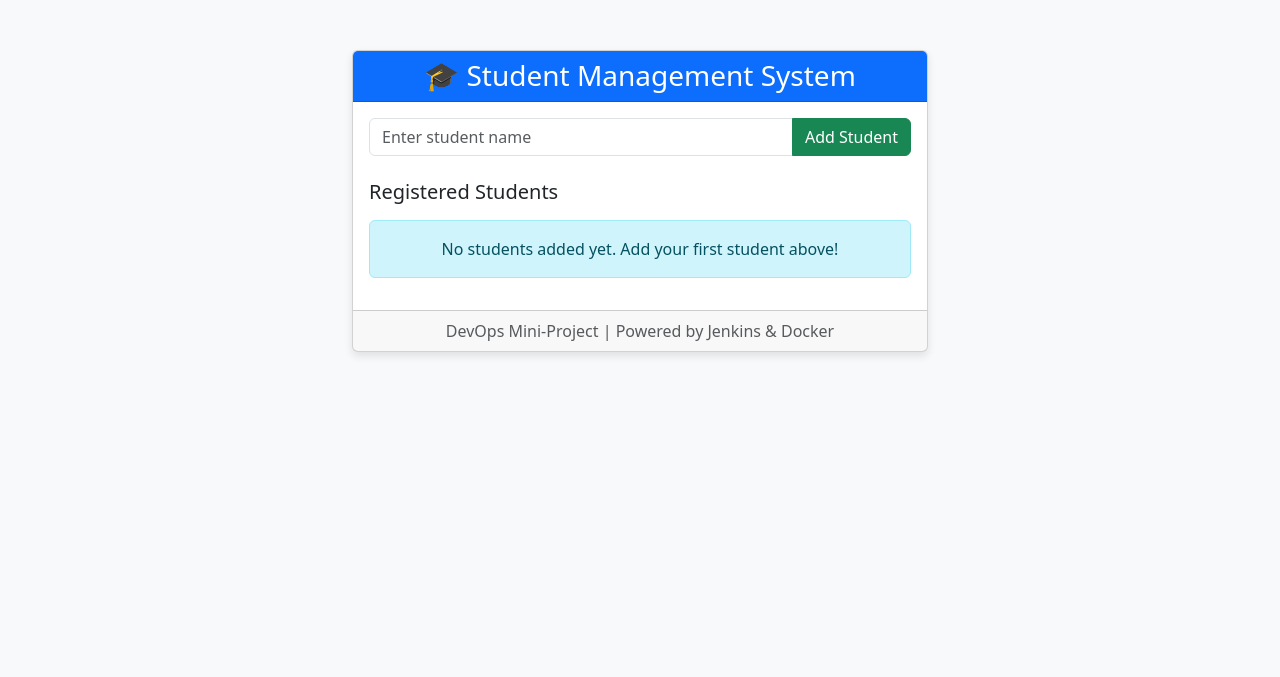
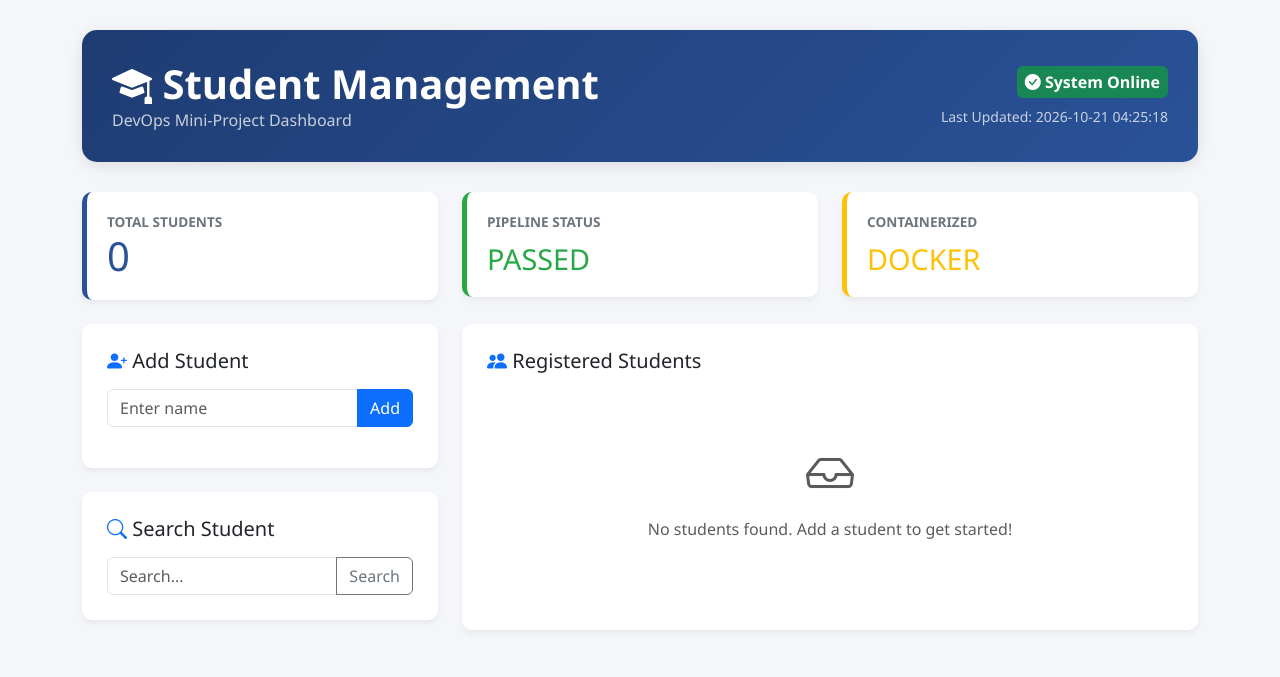
Before and after one commit to unnatichavan/student-management-devops, a Flask app: page / in a window 1280 px wide. Shown: the top 677 px of the page. Run offline with Flask 3, Linux system fonts and the light colour scheme.

Commit message:
Added dashboard features: search, live metrics, and timestamp

```diff
--- a/app.py
+++ b/app.py
@@ -1,23 +1,45 @@
 from flask import Flask, render_template, request, redirect, url_for
+from datetime import datetime
 
 app = Flask(__name__)
+
+# In-memory database
 students = []
 
 @app.route('/')
 def index():
-    return render_template('index.html', students=students)
+    # Feature: Search functionality
+    search_query = request.args.get('search', '').lower()
+    if search_query:
+        filtered_students = [s for s in students if search_query in s.lower()]
+    else:
+        filtered_students = students
+
+    # Feature: Dashboard metrics
+    total_students = len(students)
+    current_time = datetime.now().strftime("%Y-%m-%d %H:%M:%S")
+
+    return render_template('index.html',
+                           students=filtered_students,
+                           total_students=total_students,
+                           current_time=current_time,
+                           search_query=search_query)
 
 @app.route('/add', methods=['POST'])
 def add_student():
     name = request.form.get('name')
-    if name:
+    if name and name not in students:
         students.append(name)
     return redirect(url_for('index'))
 
 @app.route('/delete/<int:id>')
 def delete_student(id):
-    if 0 <= id < len(students):
-        students.pop(id)
+    # Note: Because we added search, the ID needs to match the original list
+    try:
+        student_to_delete = students[id]
+        students.remove(student_to_delete)
+    except IndexError:
+        pass
     return redirect(url_for('index'))
 
 @app.route('/health')
--- a/templates/index.html
+++ b/templates/index.html
@@ -3,59 +3,116 @@
 <head>
     <meta charset="UTF-8">
     <meta name="viewport" content="width=device-width, initial-scale=1.0">
-    <title>Student Management System</title>
-    <!-- Bootstrap CSS for professional styling -->
+    <title>Student Management Dashboard</title>
     <link href="https://cdn.jsdelivr.net/npm/bootstrap@5.3.0/dist/css/bootstrap.min.css" rel="stylesheet">
+    <link rel="stylesheet" href="https://cdn.jsdelivr.net/npm/bootstrap-icons@1.10.5/font/bootstrap-icons.css">
     <style>
-        body { background-color: #f8f9fa; }
-        .container { max-width: 600px; margin-top: 50px; }
-        .card { box-shadow: 0 4px 8px rgba(0,0,0,0.1); }
-        .delete-btn { text-decoration: none; }
+        body { background-color: #f4f6f9; font-family: 'Segoe UI', sans-serif; }
+        .dashboard-header { background: linear-gradient(135deg, #1e3c72 0%, #2a5298 100%); color: white; padding: 30px; border-radius: 15px; margin-top: 30px; margin-bottom: 30px; box-shadow: 0 4px 15px rgba(0,0,0,0.1); }
+        .stat-card { background: white; border-radius: 10px; padding: 20px; box-shadow: 0 4px 6px rgba(0,0,0,0.05); border-left: 5px solid #2a5298; }
+        .stat-card h2 { font-size: 2.5rem; color: #2a5298; margin: 0; }
+        .stat-card p { margin: 0; color: #6c757d; font-weight: 600; text-transform: uppercase; font-size: 0.85rem; }
+        .main-card { background: white; border-radius: 10px; padding: 25px; box-shadow: 0 4px 6px rgba(0,0,0,0.05); }
     </style>
 </head>
 <body>
 
-<div class="container">
-    <div class="card">
-        <div class="card-header bg-primary text-white text-center">
-            <h3 class="mb-0">🎓 Student Management System</h3>
+<div class="container pb-5">
+    <!-- Header -->
+    <div class="dashboard-header d-flex justify-content-between align-items-center">
+        <div>
+            <h1 class="fw-bold mb-0"><i class="bi bi-mortarboard-fill"></i> Student Management</h1>
+            <p class="mb-0 opacity-75">DevOps Mini-Project Dashboard</p>
         </div>
-        <div class="card-body">
+        <div class="text-end">
+            <span class="badge bg-success fs-6 p-2"><i class="bi bi-check-circle-fill"></i> System Online</span>
+            <p class="mb-0 mt-2 small opacity-75">Last Updated: {{ current_time }}</p>
+        </div>
+    </div>
 
-            <!-- Add Student Form -->
-            <form action="/add" method="POST" class="mb-4">
-                <div class="input-group">
-                    <input type="text" name="name" class="form-control" placeholder="Enter student name" required>
-                    <button type="submit" class="btn btn-success">Add Student</button>
-                </div>
-            </form>
+    <!-- Dashboard Metrics -->
+    <div class="row mb-4">
+        <div class="col-md-4">
+            <div class="stat-card">
+                <p>Total Students</p>
+                <h2>{{ total_students }}</h2>
+            </div>
+        </div>
+        <div class="col-md-4">
+            <div class="stat-card" style="border-left-color: #28a745;">
+                <p>Pipeline Status</p>
+                <h2 style="color: #28a745; font-size: 1.8rem; margin-top: 10px;">PASSED</h2>
+            </div>
+        </div>
+        <div class="col-md-4">
+            <div class="stat-card" style="border-left-color: #ffc107;">
+                <p>Containerized</p>
+                <h2 style="color: #ffc107; font-size: 1.8rem; margin-top: 10px;">DOCKER</h2>
+            </div>
+        </div>
+    </div>
 
-            <!-- Student List -->
-            <h5 class="mb-3">Registered Students</h5>
+    <div class="row">
+        <!-- Add Student & Search -->
+        <div class="col-md-4">
+            <div class="main-card mb-4">
+                <h5 class="mb-3"><i class="bi bi-person-plus-fill text-primary"></i> Add Student</h5>
+                <form action="/add" method="POST">
+                    <div class="input-group mb-3">
+                        <input type="text" name="name" class="form-control" placeholder="Enter name" required>
+                        <button class="btn btn-primary" type="submit">Add</button>
+                    </div>
+                </form>
+            </div>
 
-            {% if students %}
-                <ul class="list-group">
-                    {% for student in students %}
-                    <li class="list-group-item d-flex justify-content-between align-items-center">
-                        <span>{{ student }}</span>
-                        <a href="/delete/{{ loop.index0 }}" class="btn btn-sm btn-danger delete-btn">Delete</a>
-                    </li>
-                    {% endfor %}
-                </ul>
-            {% else %}
-                <div class="alert alert-info text-center" role="alert">
-                    No students added yet. Add your first student above!
-                </div>
-            {% endif %}
+            <div class="main-card">
+                <h5 class="mb-3"><i class="bi bi-search text-primary"></i> Search Student</h5>
+                <form action="/" method="GET">
+                    <div class="input-group">
+                        <input type="text" name="search" class="form-control" placeholder="Search..." value="{{ search_query }}">
+                        <button class="btn btn-outline-secondary" type="submit">Search</button>
+                    </div>
+                </form>
+            </div>
+        </div>
 
-        </div>
-        <div class="card-footer text-muted text-center">
-            DevOps Mini-Project | Powered by Jenkins & Docker
+        <!-- Student List -->
+        <div class="col-md-8">
+            <div class="main-card">
+                <h5 class="mb-3"><i class="bi bi-people-fill text-primary"></i> Registered Students</h5>
+                {% if students %}
+                    <table class="table table-hover align-middle">
+                        <thead class="table-light">
+                            <tr>
+                                <th>#</th>
+                                <th>Name</th>
+                                <th class="text-end">Action</th>
+                            </tr>
+                        </thead>
+                        <tbody>
+                            {% for student in students %}
+                            <tr>
+                                <td>{{ loop.index }}</td>
+                                <td class="fw-bold">{{ student }}</td>
+                                <td class="text-end">
+                                    <a href="/delete/{{ loop.index0 }}" class="btn btn-sm btn-outline-danger">
+                                        <i class="bi bi-trash"></i> Delete
+                                    </a>
+                                </td>
+                            </tr>
+                            {% endfor %}
+                        </tbody>
+                    </table>
+                {% else %}
+                    <div class="text-center py-5">
+                        <i class="bi bi-inbox text-muted" style="font-size: 3rem;"></i>
+                        <p class="text-muted mt-2">No students found. Add a student to get started!</p>
+                    </div>
+                {% endif %}
+            </div>
         </div>
     </div>
 </div>
 
-<!-- Bootstrap JS (Optional, for animations) -->
-<script src="https://cdn.jsdelivr.net/npm/bootstrap@5.3.0/dist/js/bootstrap.bundle.min.js"></script>
 </body>
 </html>
```
